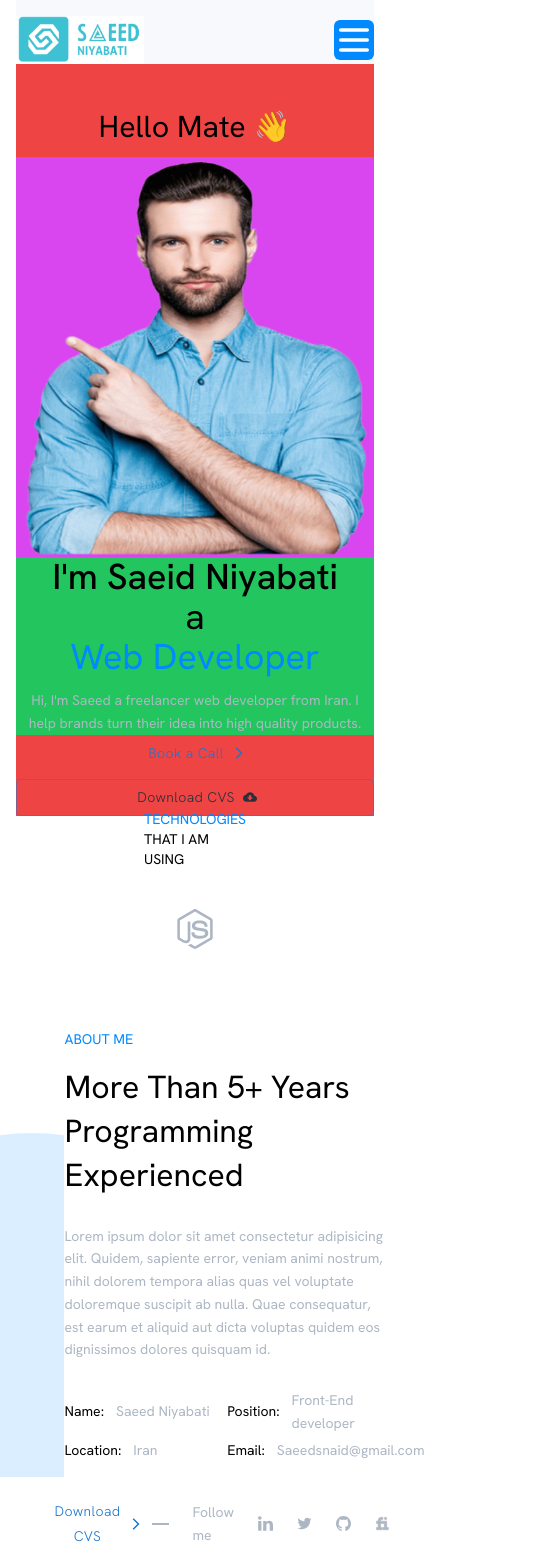
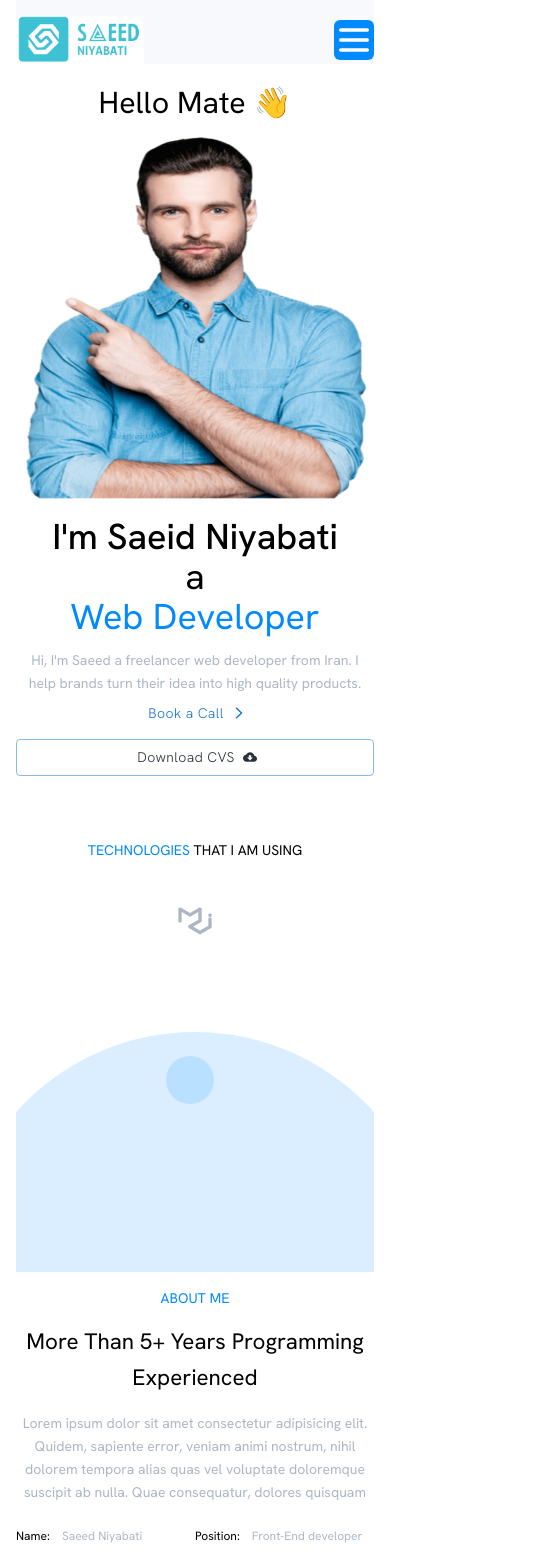
Before and after one commit to saeidniyabati2/myportfolio, a Next.js app: page / in a window 390 px wide. Shown: the top 1557 px of the page, 555 px wide, since content can reach past the window. Built offline with nearby package versions, Linux system fonts and the light colour scheme.

Commit message:
fixing mobile style in about page

```diff
--- a/src/components/AboutMe.tsx
+++ b/src/components/AboutMe.tsx
@@ -2,16 +2,16 @@ import Image from "next/image";
 import { BlueButton } from "./button/BlueButton";
 import AboutMeCarousel from "./image/AboutMeCarousel";
 import ArrowForwardIosIcon from "@mui/icons-material/ArrowForwardIos";
-import ImageAboutMe from "./ImageAboutMe";
-import { MiniMainText } from "./texts/MiniMainText";
+import { ImageAboutMe } from "./ImageAboutMe";
+
 export default function AboutMe() {
   return (
     <section
-      className="w-full pt-28 flex flex-col
+      className="w-full pt-16 md:pt-28 flex flex-col px-4 md:px-0
     "
     >
       {/* container of mini text title with image slider */}
-      <div className="w-full flex flex-col items-center px-[9.9rem]">
+      <div className="w-full flex flex-col items-center  md:px-[9.9rem]">
         <p className="text-sm">
           <span className="text-mainButton ">TECHNOLOGIES</span> THAT I AM USING
         </p>
@@ -19,51 +19,62 @@ export default function AboutMe() {
         <AboutMeCarousel />
       </div>
       {/* container of image and description */}
-      <div className="w-full h-full flex ">
-        <div className="w-full h-full ">
-          <ImageAboutMe />
+      <div className="w-full h-full flex  flex-col md:flex-row">
+        <div className="w-full h-full mt-3 md:mt-0">
+          <ImageAboutMe ClassName="h-[20rem] md:h-[33rem]" />
         </div>
-        <div className="w-full h-full flex flex-col pt-20 gap-y-4 pb-12  ">
+        <div className="w-full h-full flex flex-col pt-4 md:pt-20 gap-y-4 pb-12  items-center md:items-start">
           <p className="text-sm text-mainButton">ABOUT ME</p>
-          <h2 className="text-[2rem] leading-snug max-w-[35rem]">
+          <h2 className="text-[1.4rem] md:text-[2rem] leading-relaxed md:leading-snug max-w-[35rem]  text-center md:text-start ">
             More Than 5+ Years Programming Experienced
           </h2>
-          <p className="text-secondGray  text-sm leading-relaxed mt-3 max-w-[30rem]">
+          <p className="text-secondGray  text-sm leading-relaxed  md:mt-3 max-w-[30rem] text-center md:text-start">
             Lorem ipsum dolor sit amet consectetur adipisicing elit. Quidem,
             sapiente error, veniam animi nostrum, nihil dolorem tempora alias
             quas vel voluptate doloremque suscipit ab nulla. Quae consequatur,
-            est earum et aliquid aut dicta voluptas quidem eos dignissimos
-            dolores quisquam id.
+            dolores quisquam
           </p>
           {/* container of main information and button */}
-          <div className="w-full h-full  flex flex-col  max-w-[30rem]">
+          <div className="w-full h-full  flex flex-col  md:max-w-[30rem] ">
             {/* container of name and other information */}
-            <div className="w-full   grid grid-cols-2 gap-y-1 mt-3 ">
-              <div className="w-full flex items-center gap-x-3 ">
-                <p className=" text-sm leading-relaxed ">Name:</p>
-                <p className="text-secondGray text-sm leading-relaxed ">
+            <div className="w-full   grid grid-cols-2 gap-y-2 md:gap-y-1 md:mt-3  mt-2 ">
+              <div className="w-full flex items-center gap-x-3  ">
+                <p className=" text-xs md:text-sm leading-relaxed ">Name:</p>
+                <p className="text-secondGray text-xs md:text-sm leading-relaxed ">
                   Saeed Niyabati
                 </p>
               </div>
-              <div className="w-full   flex items-center gap-x-3">
-                <p className=" text-sm leading-relaxed ">Position:</p>
-                <p className="text-secondGray text-sm leading-relaxed ">
+              <div className="w-full flex items-center gap-x-3 ">
+                <p className=" text-xs md:text-sm leading-relaxed ">
+                  Position:
+                </p>
+                <p className="text-secondGray text-xs md:text-sm leading-relaxed ">
                   Front-End developer
                 </p>
               </div>
-              <div className="w-full   flex items-center gap-x-3">
-                <p className=" text-sm leading-relaxed ">Location:</p>
-                <p className="text-secondGray text-sm leading-relaxed ">Iran</p>
+              <div className="w-full   flex items-center gap-x-3 ">
+                <p className=" text-xs md:text-sm leading-relaxed ">
+                  Location:
+                </p>
+                <p className="text-secondGray text-xs md:text-sm leading-relaxed ">
+                  Iran
+                </p>
               </div>
-              <div className="w-full   flex items-center gap-x-3">
-                <p className=" text-sm leading-relaxed ">Email:</p>
-                <p className="text-secondGray text-sm leading-relaxed ">
+              <div className="w-full   flex items-center gap-x-3 ">
+                <p className=" text-xs md:text-sm leading-relaxed ">Email:</p>
+                <p className="text-secondGray text-xs md:text-sm leading-relaxed ">
                   Saeedsnaid@gmail.com
                 </p>
               </div>
             </div>
+
+            <BlueButton
+              title="Book a Call"
+              Icon={ArrowForwardIosIcon}
+              ClassName="py-3 mt-10"
+            />
             {/* container of button */}
-            <div className="w-full flex mt-8  items-center gap-x-6">
+            {/* <div className="w-full flex mt-8  items-center gap-x-6">
               <BlueButton title="Download CVS" Icon={ArrowForwardIosIcon} />
               <hr className="w-10 h-[0.10rem] bg-secondGray border-none" />
               <p className="text-secondGray  text-sm leading-relaxed ">
@@ -94,7 +105,7 @@ export default function AboutMe() {
                 alt="react.js"
                 src="/assets/fiverr-svgrepo-com.svg"
               />
-            </div>
+            </div> */}
           </div>
         </div>
       </div>
--- a/src/components/Hero.tsx
+++ b/src/components/Hero.tsx
@@ -8,16 +8,16 @@ import { TextGenerateEffect } from "./texts/TextGenerateEffect";
 
 export const Hero: React.FC = () => {
   return (
-    <section className="w-full h-[75vh] flex flex-col md:flex-row px-4 md:px-0">
+    <section className="w-full  flex flex-col md:flex-row px-4 md:px-0 ">
       {/* contaienr of images, title and descriptions for mobile */}
-      <div className="bg-red-500 w-full flex flex-col items-center md:hidden pt-10">
+      <div className=" w-full flex flex-col items-center md:hidden pt-4">
         <h1 className="text-[1.9rem] font-HankenGrotesk">Hello Mate 👋</h1>
         {/* container of image */}
-        <div className=" w-full h-[25rem] relative bg-fuchsia-500 mt-2">
+        <div className=" w-full h-[23rem] relative  mt-2">
           <Image fill alt="Hero image" src="/assets/Rectangle 11.png" />
         </div>
         {/* container of texts */}
-        <div className="w-full bg-green-500 flex flex-col items-center">
+        <div className="w-full  flex flex-col items-center mt-4 ">
           <h1 className="text-4xl  font-medium">I'm Saeid Niyabati</h1>
           <h1 className="text-4xl ">a</h1>
           <h1 className="text-4xl  text-mainButton">Web Developer</h1>
--- a/src/components/ImageAboutMe.tsx
+++ b/src/components/ImageAboutMe.tsx
@@ -1,6 +1,14 @@
-export default function ImageAboutMe() {
+import { cn } from "../../lib/utils";
+
+interface props {
+  ClassName?: string;
+}
+
+export const ImageAboutMe: React.FC<props> = ({ ClassName }) => {
   return (
-    <div className="w-full h-[33rem] relative  overflow-hidden ">
+    <div
+      className={cn("w-full relative  overflow-hidden ", ClassName)}
+    >
       <div
         className="w-[30rem] h-[30rem] bg-[#0188ff25] rounded-full absolute top-1/2 left-1/2 -translate-x-1/2 -translate-y-[5rem]
     "
@@ -11,4 +19,4 @@ export default function ImageAboutMe() {
       ></div>
     </div>
   );
-}
+};
--- a/src/pages/index.tsx
+++ b/src/pages/index.tsx
@@ -16,13 +16,13 @@ const Home = () => {
     <ContainerBlock>
       <Hero />
       <AboutMe />
-      <SkillSet />
+      {/* <SkillSet />
       <Experties />
       <AchivementCounts />
       <EducatExperience />
       <Gallery />
       <Comments />
-      <Blogs />
+      <Blogs /> */}
     </ContainerBlock>
   );
 };
```
